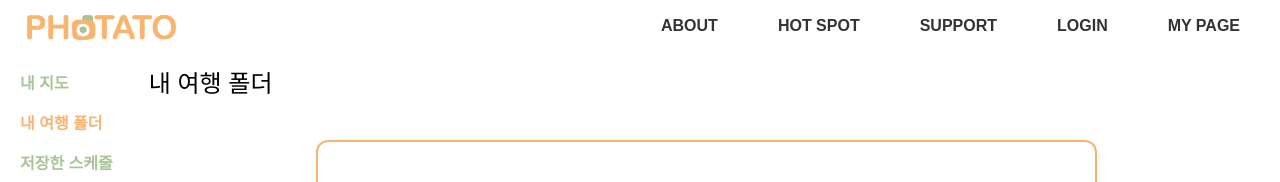
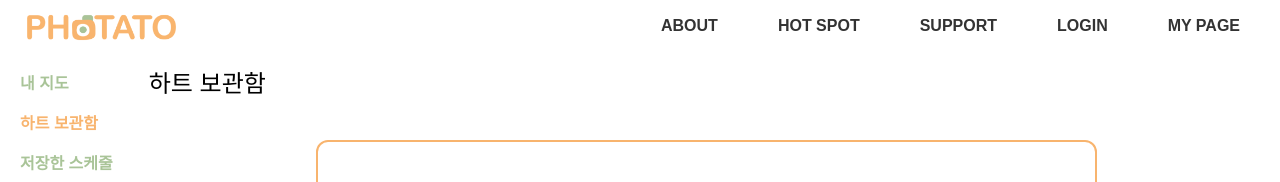
Before and after one commit to Uxic-2/Front-End, a React (Create React App) app: page /myfolder in a window 1280 px wide. Shown: the top 182 px of the page. Built offline with nearby package versions, Linux system fonts and the light colour scheme; the HTML template or start-up script is replaced by a standard one.

Commit message:
hotspot 디자인 수정

```diff
--- a/src/components/SideBar/SBMypage.jsx
+++ b/src/components/SideBar/SBMypage.jsx
@@ -2,7 +2,7 @@
 
 const links = [
   { to: "/mymap", text: "내 지도" },
-  { to: "/myfolder", text: "내 여행 폴더" },
+  { to: "/myfolder", text: "하트 보관함" },
   { to: "/myschedule", text: "저장한 스케줄" },
   { to: "/schedule", text: "스케줄 테스트" },
 ];
--- a/src/pages/Hotspot.jsx
+++ b/src/pages/Hotspot.jsx
@@ -30,7 +30,7 @@ const HotSpot = () => {
   return (
     <div className="flex">
       <SideBar links={links} />
-      <div className="flex-1 p-4">
+      <div className="flex-1 p-4 mr-6">
         {currentComponent === "HotSpot" ? (
           <>
             <div className="flex justify-between items-center mb-6">
--- a/src/pages/MyFolder.jsx
+++ b/src/pages/MyFolder.jsx
@@ -22,7 +22,7 @@ function MyFolder() {
       <div className="flex-1 p-4 ">
         <div className="items-center mb-10">
           <div className="flex ">
-            <h2 className="text-2xl">내 여행 폴더</h2>
+            <h2 className="text-2xl">하트 보관함</h2>
           </div>
         </div>
         <div className=" m-auto w-[70%] border-2 border-main-orange rounded-xl">
```
